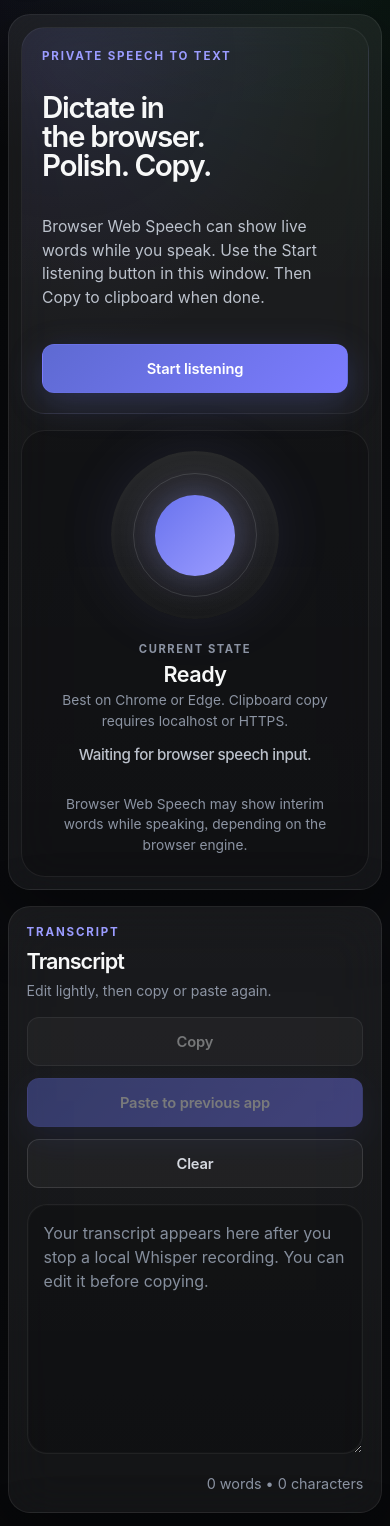
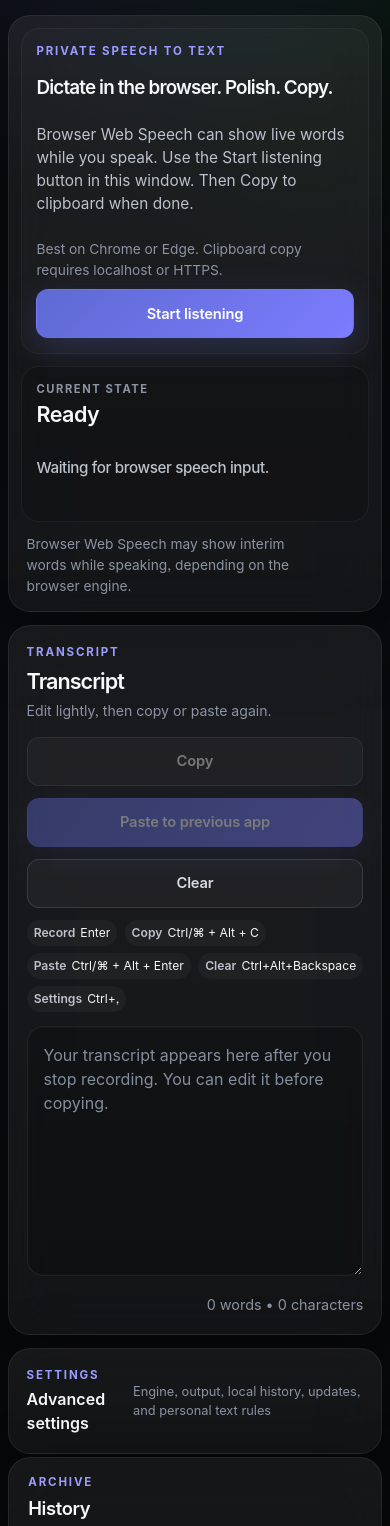
Before and after one commit to chrisduvillard/Auralis, a website built with Vite: page index.html in a window 390 px wide. Shown: the part 121-1647 px from the top of the page. Built offline with nearby package versions, Linux system fonts and the light colour scheme.

Commit message:
feat: streamline Auralis dictation UI

```diff
--- a/src/app.ts
+++ b/src/app.ts
@@ -224,6 +224,11 @@ function clampLevel(level: number): number {
   return Math.max(0, Math.min(1, Number.isFinite(level) ? level : 0));
 }
 
+function ensureTrailingDictationSpace(text: string): string {
+  const value = text.trimEnd();
+  return value ? `${value} ` : "";
+}
+
 function pluralize(count: number, singular: string, plural = `${singular}s`): string {
   return `${count} ${count === 1 ? singular : plural}`;
 }
@@ -495,8 +500,8 @@ export function mountVoiceToTextApp(root: HTMLDivElement, target: BrowserWindow)
       <header class="app-topbar" aria-label="Auralis app header">
         <div class="brand-lockup">
           <span class="brand-mark" aria-hidden="true">A</span>
-          <div>
-            <p class="brand-name">Auralis</p>
+          <div class="brand-copy">
+            <p class="brand-name">Auralis <span class="brand-version" data-field="brand-version"></span></p>
             <p class="brand-subtitle">Local desktop dictation</p>
           </div>
         </div>
@@ -510,6 +515,7 @@ export function mountVoiceToTextApp(root: HTMLDivElement, target: BrowserWindow)
           <p class="hero__lede" data-field="mode-copy">
             Desktop Whisper records microphone audio locally, then copies or inserts the transcript after you stop.
           </p>
+          <p class="status-card__meta" data-field="support"></p>
           <div class="hero__actions">
             <button class="button button--primary button--record" data-action="start" type="button">Start recording</button>
           </div>
@@ -518,20 +524,17 @@ export function mountVoiceToTextApp(root: HTMLDivElement, target: BrowserWindow)
           </p>
         </div>
 
-        <div class="recorder-panel" aria-label="Current recording status">
-          <div class="record-orb" data-field="record-orb" aria-hidden="true">
-            <span class="record-orb__core"></span>
-            <span class="record-orb__ring"></span>
-          </div>
+        <div class="capture-strip" data-field="capture-strip" aria-label="Current recording status">
+          <div class="capture-strip__state">
             <p class="status-card__label">Current state</p>
             <p class="status-card__value" data-field="status" role="status" aria-live="polite"></p>
-          <p class="status-card__meta" data-field="support"></p>
+          </div>
           <div class="mic-meter" data-field="mic-meter" aria-label="Microphone activity">
             <span class="mic-meter__bar" data-field="meter-fill"></span>
           </div>
           <p class="status-card__value status-card__value--small" data-field="interim" role="status" aria-live="polite"></p>
-          <p class="status-card__meta" data-field="flow-hint"></p>
-        </div>
+        </div>
+        <p class="status-card__meta flow-hint" data-field="flow-hint"></p>
       </section>
 
       ${
@@ -546,7 +549,7 @@ export function mountVoiceToTextApp(root: HTMLDivElement, target: BrowserWindow)
         </div>
         <ol class="setup-checklist__items" aria-label="First-run readiness steps">
           <li><strong>Private offline:</strong> install or refresh the local engine if the base model is missing.</li>
-          <li><strong>Fast cloud:</strong> choose OpenRouter STT in Engine settings when speed matters and your API key is configured in Electron main.</li>
+          <li><strong>Fast cloud:</strong> choose OpenRouter STT in Advanced settings when speed matters and your API key is configured in Electron main.</li>
           <li><strong>Mic permission appears on first recording:</strong> grant it once, then use the global shortcut.</li>
           <li><strong>Shortcut and paste test:</strong> place the cursor in another app, record, stop, and confirm copy or paste delivery.</li>
         </ol>
@@ -555,7 +558,7 @@ export function mountVoiceToTextApp(root: HTMLDivElement, target: BrowserWindow)
       }
 
       <section class="workspace" data-field="workspace">
-        <article class="panel panel--large">
+        <article class="panel panel--large transcript-panel">
           <div class="panel__header">
             <div>
               <p class="eyebrow">Transcript</p>
@@ -568,26 +571,30 @@ export function mountVoiceToTextApp(root: HTMLDivElement, target: BrowserWindow)
               <button class="button button--ghost" data-action="clear-current" type="button">Clear</button>
             </div>
           </div>
+          <div class="shortcut-map" data-field="shortcut-map" aria-label="Keyboard shortcuts"></div>
           <label class="sr-only" for="transcript-area">Transcript</label>
           <textarea
             id="transcript-area"
             class="transcript-area"
             data-field="transcript"
-            placeholder="Your transcript appears here after you stop a local Whisper recording. You can edit it before copying."
+            placeholder="Your transcript appears here after you stop recording. You can edit it before copying."
           ></textarea>
           <div class="editor-footer">
             <p class="flash" data-field="flash" role="status" aria-live="polite"></p>
             <p class="transcript-stats" data-field="transcript-stats"></p>
           </div>
         </article>
-
-        <aside class="panel settings-panel">
-          <div class="panel__header">
-            <div>
-              <p class="eyebrow">Settings</p>
-              <h2>Recognition</h2>
-            </div>
-          </div>
+      </section>
+
+      <details class="panel advanced-settings" data-field="advanced-settings">
+        <summary class="advanced-settings__summary">
+          <span>
+            <span class="eyebrow">Settings</span>
+            <span class="advanced-settings__title">Advanced settings</span>
+          </span>
+          <small>Engine, output, local history, updates, and personal text rules</small>
+        </summary>
+        <div class="advanced-settings__content">
           <details class="engine-settings" data-field="engine-settings">
             <summary>
               <span>Engine settings</span>
@@ -679,8 +686,8 @@ export function mountVoiceToTextApp(root: HTMLDivElement, target: BrowserWindow)
             </div>`
               : ""
           }
-        </aside>
-      </section>
+        </div>
+      </details>
 
       <details class="panel history-panel" data-field="history-section">
         <summary class="history-summary" data-field="history-summary">
@@ -724,6 +731,7 @@ export function mountVoiceToTextApp(root: HTMLDivElement, target: BrowserWindow)
   const shell = requiredQuery<HTMLElement>(root, '[data-field="shell"]');
   const workspace = requiredQuery<HTMLElement>(root, '[data-field="workspace"]');
   const statusPill = requiredQuery<HTMLElement>(root, '[data-field="status-pill"]');
+  const brandVersion = requiredQuery<HTMLElement>(root, '[data-field="brand-version"]');
   const heroTitle = requiredQuery<HTMLElement>(root, '[data-field="hero-title"]');
   const copyCurrentButton = requiredQuery<HTMLButtonElement>(root, '[data-action="copy-current"]');
   const pasteCurrentButton = requiredQuery<HTMLButtonElement>(
@@ -741,12 +749,16 @@ export function mountVoiceToTextApp(root: HTMLDivElement, target: BrowserWindow)
   const interimField = requiredQuery<HTMLElement>(root, '[data-field="interim"]');
   const micMeter = requiredQuery<HTMLElement>(root, '[data-field="mic-meter"]');
   const meterFill = requiredQuery<HTMLElement>(root, '[data-field="meter-fill"]');
-  const recordOrb = requiredQuery<HTMLElement>(root, '[data-field="record-orb"]');
   const flowHint = requiredQuery<HTMLElement>(root, '[data-field="flow-hint"]');
   const transcriptStatsField = requiredQuery<HTMLElement>(root, '[data-field="transcript-stats"]');
   const desktopStatusCard = requiredQuery<HTMLElement>(root, '[data-field="desktop-status-card"]');
   const desktopStatusField = requiredQuery<HTMLElement>(root, '[data-field="desktop-status"]');
   const flashField = requiredQuery<HTMLElement>(root, '[data-field="flash"]');
+  const shortcutMap = requiredQuery<HTMLElement>(root, '[data-field="shortcut-map"]');
+  const advancedSettings = requiredQuery<HTMLDetailsElement>(
+    root,
+    '[data-field="advanced-settings"]',
+  );
   const engineSettings = requiredQuery<HTMLDetailsElement>(root, '[data-field="engine-settings"]');
   const historySection = requiredQuery<HTMLDetailsElement>(root, '[data-field="history-section"]');
   const historySummaryCopy = requiredQuery<HTMLElement>(
@@ -1276,7 +1288,11 @@ export function mountVoiceToTextApp(root: HTMLDivElement, target: BrowserWindow)
     shell.dataset.status = state.status;
     statusPill.textContent = statusCopy(state.status);
     statusPill.dataset.status = state.status;
+    brandVersion.textContent = state.desktopInfo?.appVersion
+      ? `v${state.desktopInfo.appVersion}`
+      : "";
     statusField.textContent = statusCopy(state.status);
+    startButton.dataset.capture = isCaptureStartingOrActive ? "active" : "idle";
 
     if (isDesktopProvider && desktopBridge) {
       heroTitle.textContent = "Record. Transcribe. Paste.";
@@ -1303,7 +1319,6 @@ export function mountVoiceToTextApp(root: HTMLDivElement, target: BrowserWindow)
 
     meterFill.style.transform = `scaleX(${Math.max(0.04, level).toFixed(3)})`;
     micMeter.hidden = !isDesktopProvider;
-    recordOrb.dataset.active = String(state.status === "recording");
 
     if (isDesktopProvider) {
       if (state.status === "recording") {
@@ -1349,11 +1364,9 @@ export function mountVoiceToTextApp(root: HTMLDivElement, target: BrowserWindow)
 
     desktopStatusCard.hidden = desktopBridge === null;
     if (appUpdateCard && appUpdateMeta && installUpdateButton) {
-      const version = state.desktopInfo?.appVersion;
       appUpdateCard.hidden = desktopBridge === null;
-      appUpdateMeta.textContent = version
-        ? `Installed version v${version}. Downloads and installs the latest packaged release if available.`
-        : "Downloads and installs the latest packaged release if available.";
+      appUpdateMeta.textContent =
+        "Downloads and installs the latest packaged release if available.";
       installUpdateButton.disabled =
         state.updateInstalling || typeof desktopBridge?.installUpdate !== "function";
       installUpdateButton.textContent = state.updateInstalling ? "Updating..." : "Update now";
@@ -1369,6 +1382,27 @@ export function mountVoiceToTextApp(root: HTMLDivElement, target: BrowserWindow)
       desktopStatusField.textContent = `${state.desktopInfo.shortcutLabel} • stays in your target app while recording • ${pasteShortcutHint} • ${state.desktopInfo.platform}${shortcutWarnings}`;
     } else {
       desktopStatusField.textContent = "";
+    }
+
+    shortcutMap.replaceChildren();
+    const shortcutItems: Array<[string, string]> = [
+      [
+        "Record",
+        state.desktopInfo?.shortcutLabel ?? (desktopBridge ? desktopBridge.shortcutLabel : "Enter"),
+      ],
+      ["Copy", state.desktopInfo?.copyShortcutLabel ?? "Ctrl/⌘ + Alt + C"],
+      ["Paste", state.desktopInfo?.pasteShortcutLabel ?? "Ctrl/⌘ + Alt + Enter"],
+      ["Clear", "Ctrl+Alt+Backspace"],
+      ["Settings", "Ctrl+,"],
+    ];
+    for (const [label, shortcut] of shortcutItems) {
+      const item = el("span", "shortcut-map__item");
+      const action = el("strong");
+      const key = el("kbd");
+      action.textContent = label;
+      key.textContent = shortcut;
+      item.append(action, key);
+      shortcutMap.append(item);
     }
 
     flashField.textContent = state.flash?.text ?? "";
@@ -1511,11 +1545,13 @@ export function mountVoiceToTextApp(root: HTMLDivElement, target: BrowserWindow)
     let finalSessionText = "";
     let personalTextError: string | null = null;
     try {
-      finalSessionText = applyPersonalTextSettings(
+      finalSessionText = ensureTrailingDictationSpace(
+        applyPersonalTextSettings(
           formattedSessionText,
           state.personalTextSettings,
           sessionSettings.outputMode,
-      ).trim();
+        ),
+      );
     } catch (error) {
       personalTextError = error instanceof Error ? error.message : "Personal text rules failed.";
     }
@@ -1568,7 +1604,7 @@ export function mountVoiceToTextApp(root: HTMLDivElement, target: BrowserWindow)
 
     const latestEntry = state.history[0];
     const duplicateLatestEntry =
-      latestEntry?.text.trim() === finalSessionText &&
+      latestEntry?.text.trim() === finalSessionText.trim() &&
       (latestEntry.rawText ?? latestEntry.text).trim() === finalRawSessionText &&
       (latestEntry.outputMode ?? "literal") === sessionSettings.outputMode;
     let completionTone: FlashTone = sessionError ? "error" : "success";
@@ -1593,17 +1629,16 @@ export function mountVoiceToTextApp(root: HTMLDivElement, target: BrowserWindow)
     } else {
       const previousHistory = state.history;
       const previousHistoryPanelOpen = state.historyPanelOpen;
-      state.history = trimHistory([
-        buildTranscriptEntry(
+      const nextEntry = buildTranscriptEntry(
         finalSessionText,
         sessionSettings,
         sessionStartedAt,
         sessionFinishedAt,
         undefined,
         finalRawSessionText,
-        ),
-        ...state.history,
-      ]);
+      );
+      nextEntry.text = finalSessionText;
+      state.history = trimHistory([nextEntry, ...state.history]);
       if (persistHistory()) {
         state.historyPanelOpen = true;
         setFlash(completionTone, completionMessage);
@@ -2158,14 +2193,53 @@ export function mountVoiceToTextApp(root: HTMLDivElement, target: BrowserWindow)
     void pasteCurrentTranscript(detail?.pasteTargetToken ?? null);
   };
 
+  const handleKeyboardShortcut = (event: KeyboardEvent) => {
+    const hasCommandChord = (event.ctrlKey || event.metaKey) && event.altKey;
+    if (!hasCommandChord) {
+      return;
+    }
+
+    const key = event.key.toLowerCase();
+    if (key === "c") {
+      event.preventDefault();
+      void copyCurrentTranscript();
+      return;
+    }
+
+    if (key === "enter") {
+      event.preventDefault();
+      void pasteCurrentTranscript();
+      return;
+    }
+
+    if (key === "backspace") {
+      event.preventDefault();
+      state.transcript = "";
+      state.interimText = "";
+      state.sessionTranscript = "";
+      state.awaitingClearAllConfirmation = false;
+      setFlash("info", "Current transcript cleared.");
+      render();
+      return;
+    }
+
+    if (key === ",") {
+      event.preventDefault();
+      advancedSettings.open = true;
+      advancedSettings.focus();
+    }
+  };
+
   target.addEventListener("auralis:desktop-toggle-dictation", toggleDictationFromDesktop);
   target.addEventListener("auralis:desktop-copy-transcript", handleDesktopCopyTranscript);
   target.addEventListener("auralis:desktop-paste-transcript", handleDesktopPasteTranscript);
+  target.addEventListener("keydown", handleKeyboardShortcut);
 
   const disposeMountedApp = () => {
     target.removeEventListener("auralis:desktop-toggle-dictation", toggleDictationFromDesktop);
     target.removeEventListener("auralis:desktop-copy-transcript", handleDesktopCopyTranscript);
     target.removeEventListener("auralis:desktop-paste-transcript", handleDesktopPasteTranscript);
+    target.removeEventListener("keydown", handleKeyboardShortcut);
     if (mountedAppDisposers.get(target) === disposeMountedApp) {
       mountedAppDisposers.delete(target);
     }
--- a/src/styles.css
+++ b/src/styles.css
@@ -128,10 +128,20 @@ input:disabled {
 }
 
 .brand-name {
+  display: inline-flex;
+  align-items: baseline;
+  gap: 0.42rem;
   color: var(--ink);
   font-size: 0.98rem;
   font-weight: 650;
   letter-spacing: -0.01em;
+}
+
+.brand-version {
+  color: var(--ink-soft);
+  font-size: 0.74rem;
+  font-weight: 560;
+  letter-spacing: 0;
 }
 
 .brand-subtitle {
@@ -184,43 +194,56 @@ input:disabled {
 
 .recorder-card {
   display: grid;
-  grid-template-columns: minmax(0, 1.28fr) minmax(290px, 0.72fr);
-  gap: 1rem;
-  min-height: 390px;
-  padding: 1rem;
-  border-radius: 28px;
+  grid-template-columns: minmax(0, 1fr);
+  gap: 0.75rem;
+  min-height: 0;
+  padding: 0.85rem;
+  border-radius: 22px;
 }
 
 .recorder-card__copy,
-.recorder-panel,
+.capture-strip,
 .panel,
 .history-item {
-  border-radius: 24px;
+  border-radius: 18px;
 }
 
 .recorder-card__copy,
-.recorder-panel {
-  padding: clamp(1.25rem, 2vw, 2rem);
+.capture-strip {
+  padding: clamp(0.9rem, 1.5vw, 1.25rem);
 }
 
 .recorder-card__copy {
-  display: flex;
-  flex-direction: column;
-  justify-content: space-between;
-  gap: 1.2rem;
-  background:
-    radial-gradient(circle at 12% 8%, rgba(124, 124, 255, 0.1), transparent 18rem),
-    rgba(255, 255, 255, 0.018);
+  display: grid;
+  grid-template-columns: minmax(0, 1fr) auto;
+  align-items: end;
+  gap: 0.55rem 1rem;
+  background: rgba(255, 255, 255, 0.018);
+  border: 1px solid rgba(255, 255, 255, 0.045);
+}
+
+.recorder-card__copy .eyebrow,
+.recorder-card__copy .status-card__meta,
+.recorder-card__copy .keyboard-hint {
+  grid-column: 1 / -1;
+}
+
+.capture-strip {
+  display: grid;
+  grid-template-columns: auto minmax(160px, 0.8fr) minmax(0, 1fr);
+  align-items: center;
+  gap: 0.9rem;
+  background: rgba(0, 0, 0, 0.14);
   border: 1px solid rgba(255, 255, 255, 0.055);
 }
 
-.recorder-panel {
-  display: grid;
-  align-content: center;
-  justify-items: center;
-  text-align: center;
-  background: rgba(0, 0, 0, 0.18);
-  border: 1px solid rgba(255, 255, 255, 0.07);
+.capture-strip__state {
+  min-width: 8rem;
+}
+
+.flow-hint {
+  max-width: none;
+  padding: 0 0.35rem 0.15rem;
 }
 
 .eyebrow {
@@ -240,10 +263,10 @@ h2 {
 }
 
 h1 {
-  max-width: 15ch;
-  font-size: clamp(1.85rem, 4vw, 2.75rem);
-  line-height: 0.98;
-  font-weight: 600;
+  max-width: 28ch;
+  font-size: clamp(1.18rem, 2.1vw, 1.65rem);
+  line-height: 1.08;
+  font-weight: 610;
   text-wrap: balance;
 }
 
@@ -254,9 +277,10 @@ h2 {
 }
 
 .hero__lede {
+  grid-column: 1 / -1;
   max-width: 54ch;
   color: var(--ink-muted);
-  font-size: 0.98rem;
+  font-size: 0.96rem;
 }
 
 .hero__actions,
@@ -267,6 +291,34 @@ h2 {
   flex-wrap: wrap;
   align-items: center;
   gap: 0.75rem;
+}
+
+.shortcut-map {
+  display: flex;
+  flex-wrap: wrap;
+  gap: 0.45rem;
+  margin: -0.25rem 0 0.85rem;
+  color: var(--ink-soft);
+  font-size: 0.76rem;
+}
+
+.shortcut-map__item {
+  display: inline-flex;
+  align-items: center;
+  gap: 0.32rem;
+  padding: 0.24rem 0.44rem;
+  border-radius: 999px;
+  background: rgba(255, 255, 255, 0.035);
+}
+
+.shortcut-map__item strong {
+  color: var(--ink-muted);
+  font-weight: 620;
+}
+
+.shortcut-map kbd {
+  color: var(--ink);
+  font: inherit;
 }
 
 .button {
@@ -313,6 +365,12 @@ h2 {
   min-width: 10.5rem;
 }
 
+.button--record[data-capture="active"] {
+  border-color: rgba(255, 107, 107, 0.42);
+  background: linear-gradient(135deg, #d95f70, #f8c572);
+  box-shadow: 0 10px 34px rgba(255, 107, 107, 0.24);
+}
+
 .button--secondary {
   color: #f7f8f8;
   border-color: rgba(255, 255, 255, 0.16);
@@ -334,64 +392,6 @@ h2 {
 .keyboard-hint {
   color: var(--ink-soft);
   font-size: 0.86rem;
-}
-
-.record-orb {
-  position: relative;
-  display: grid;
-  place-items: center;
-  width: min(48vw, 168px);
-  height: min(48vw, 168px);
-  margin-bottom: 1.35rem;
-  border-radius: 999px;
-  background:
-    radial-gradient(
-      circle,
-      rgba(255, 255, 255, 0.14),
-      rgba(255, 255, 255, 0.035) 44%,
-      transparent 66%
-    ),
-    linear-gradient(180deg, rgba(255, 255, 255, 0.08), rgba(255, 255, 255, 0.02));
-  box-shadow:
-    inset 0 0 34px rgba(255, 255, 255, 0.05),
-    0 0 58px rgba(124, 124, 255, 0.1);
-}
-
-.record-orb__core,
-.record-orb__ring {
-  position: absolute;
-  border-radius: 999px;
-}
-
-.record-orb__core {
-  width: 48%;
-  height: 48%;
-  background: linear-gradient(135deg, #6973ee, #9b9cff);
-  box-shadow: 0 0 42px rgba(124, 124, 255, 0.28);
-}
-
-.record-orb__ring {
-  width: 74%;
-  height: 74%;
-  border: 1px solid rgba(255, 255, 255, 0.12);
-}
-
-.record-orb[data-active="true"] .record-orb__core {
-  background: linear-gradient(135deg, #ff6b6b, #f8c572);
-  animation: pulse-recording 1.35s ease-in-out infinite;
-}
-
-@keyframes pulse-recording {
-  0%,
-  100% {
-    transform: scale(0.94);
-    box-shadow: 0 0 34px rgba(255, 107, 107, 0.35);
-  }
-
-  50% {
-    transform: scale(1.04);
-    box-shadow: 0 0 76px rgba(255, 107, 107, 0.58);
-  }
 }
 
 .status-card__label {
@@ -446,13 +446,17 @@ h2 {
 
 .workspace {
   display: grid;
-  grid-template-columns: minmax(0, 1.42fr) minmax(300px, 0.82fr);
-  gap: 1rem;
-  margin-top: 1rem;
+  grid-template-columns: minmax(0, 1fr);
+  gap: 0.85rem;
+  margin-top: 0.85rem;
 }
 
 .workspace[data-layout="focus"] {
   margin-bottom: 0.85rem;
+}
+
+.transcript-panel {
+  min-height: min(58vh, 560px);
 }
 
 .setup-checklist {
@@ -497,14 +501,14 @@ h2 {
 
 .transcript-area {
   width: 100%;
-  min-height: 330px;
+  min-height: 430px;
   resize: vertical;
-  border: 1px solid var(--border);
-  border-radius: 20px;
+  border: 1px solid rgba(255, 255, 255, 0.07);
+  border-radius: 16px;
   padding: 1rem;
   color: var(--ink);
   background: rgba(0, 0, 0, 0.2);
-  box-shadow: inset 0 0 0 1px rgba(255, 255, 255, 0.02);
+  box-shadow: inset 0 0 0 1px rgba(255, 255, 255, 0.015);
 }
 
 .transcript-area::placeholder,
@@ -544,6 +548,41 @@ h2 {
   border: 1px solid var(--border);
   border-radius: 18px;
   background: rgba(255, 255, 255, 0.03);
+}
+
+.advanced-settings {
+  margin-top: 0.85rem;
+}
+
+.advanced-settings__summary {
+  display: flex;
+  align-items: center;
+  justify-content: space-between;
+  gap: 1rem;
+  cursor: pointer;
+}
+
+.advanced-settings__summary .eyebrow {
+  display: block;
+  margin-bottom: 0.18rem;
+}
+
+.advanced-settings__title {
+  display: block;
+  color: var(--ink);
+  font-size: 1rem;
+  font-weight: 620;
+}
+
+.advanced-settings__summary small {
+  color: var(--ink-soft);
+  font-size: 0.8rem;
+}
+
+.advanced-settings__content {
+  display: grid;
+  gap: 0.85rem;
+  margin-top: 1rem;
 }
 
 .engine-settings summary {
@@ -830,6 +869,7 @@ h2 {
 .field select:focus,
 .field input:focus-visible,
 .engine-settings summary:focus-visible,
+.advanced-settings__summary:focus-visible,
 .history-summary:focus-visible {
   outline: 3px solid rgba(124, 124, 255, 0.3);
   outline-offset: 3px;
@@ -843,7 +883,7 @@ h2 {
   }
 
   h1 {
-    max-width: 14ch;
+    max-width: 28ch;
   }
 }
 
@@ -875,6 +915,11 @@ h2 {
     padding: 0.75rem;
   }
 
+  .recorder-card__copy,
+  .capture-strip {
+    grid-template-columns: 1fr;
+  }
+
   .history-tools {
     grid-template-columns: 1fr;
   }
```
Also changed, not shown: src/test/app.test.ts (+112 -33 lines), src/test/desktop-config.test.ts (+12 -1 lines). Lines whose indentation alone changed are shown as unchanged.
